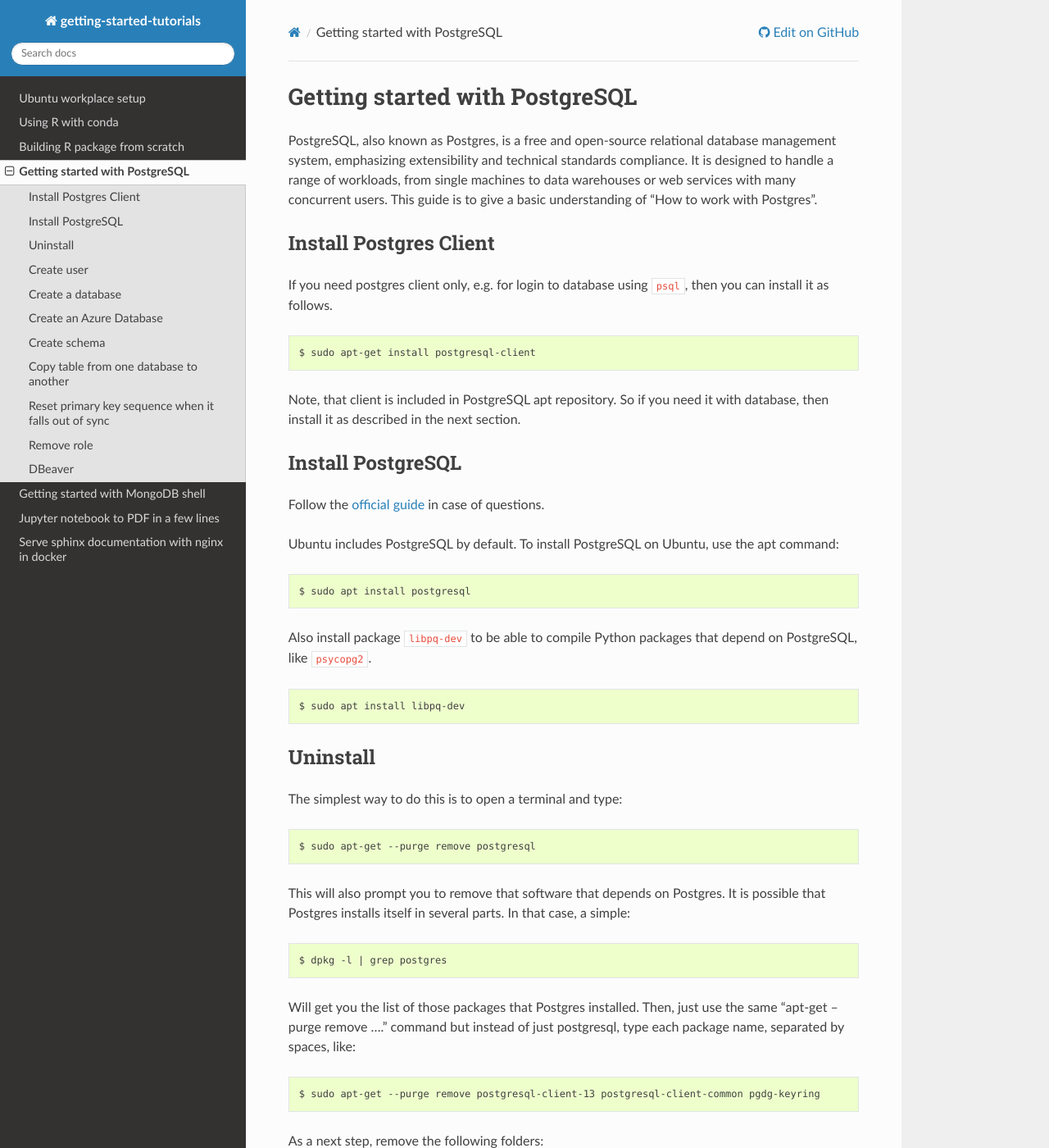
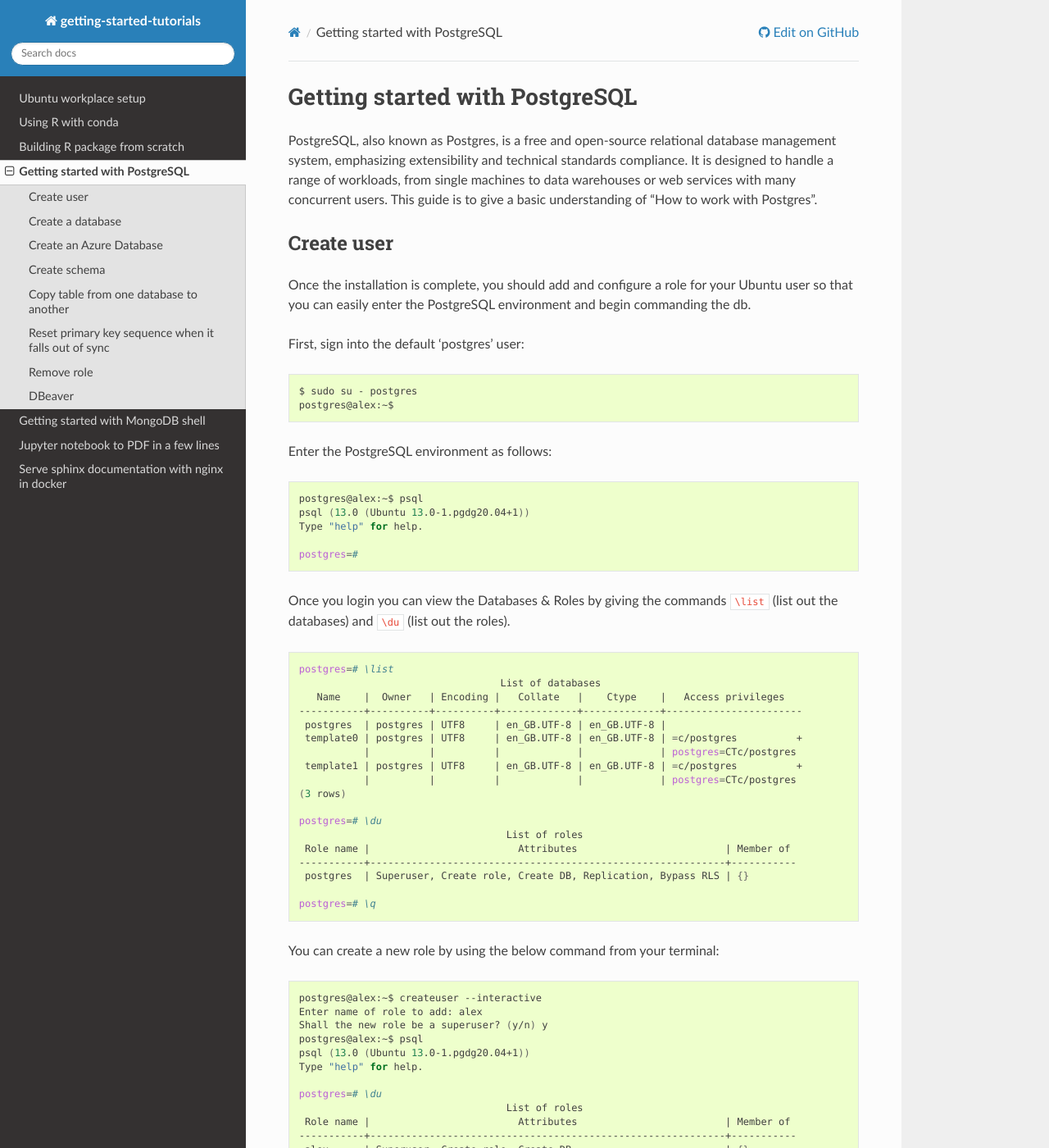
Before and after one commit to viktorsapozhok/getting-started-tutorials, a Sphinx documentation site: the page built from docs/source/postgres.rst, in a window 1280 px wide and 1400 px high. Shown: the whole window at 82% size. Built offline with Sphinx 7.4.7 and the Read the Docs theme 2.0.0, drawn with Linux system fonts in a browser that asks for light colours; some of the changed text lies outside the part shown.

```diff
--- a/docs/source/postgres.rst
+++ b/docs/source/postgres.rst
@@ -6,77 +6,6 @@ management system, emphasizing extensibility and technical standards compliance.
 It is designed to handle a range of workloads, from single machines to data warehouses
 or web services with many concurrent users. This guide is to give a basic
 understanding of “How to work with Postgres”.
-
-Install Postgres Client
------------------------
-
-If you need postgres client only, e.g. for login to database using ``psql``, then you can install it as follows.
-
-.. code-block:: bash
-
-    $ sudo apt-get install postgresql-client
-
-Note, that client is included in PostgreSQL apt repository. So if you need it with database, then install it
-as described in the next section.
-
-Install PostgreSQL
-------------------
-
-Follow the `official guide <https://www.postgresql.org/download/linux/ubuntu/>`__ in case of questions.
-
-Ubuntu includes PostgreSQL by default. To install PostgreSQL on Ubuntu, use the apt command:
-
-.. code-block:: bash
-
-    $ sudo apt install postgresql
-
-Also install package ``libpq-dev`` to be able to compile Python packages that depend on
-PostgreSQL, like ``psycopg2``.
-
-.. code-block:: bash
-
-    $ sudo apt install libpq-dev
-
-Uninstall
----------
-
-The simplest way to do this is to open a terminal and type:
-
-.. code-block:: bash
-
-    $ sudo apt-get --purge remove postgresql
-
-This will also prompt you to remove that software that depends on Postgres.
-It is possible that Postgres installs itself in several parts. In that case, a simple:
-
-.. code-block:: bash
-
-    $ dpkg -l | grep postgres
-
-Will get you the list of those packages that Postgres installed. Then, just use
-the same "apt-get --purge remove ...." command but instead of just postgresql,
-type each package name, separated by spaces, like:
-
-.. code-block:: bash
-
-    $ sudo apt-get --purge remove postgresql-client-13 postgresql-client-common pgdg-keyring
-
-As a next step, remove the following folders:
-
-.. code-block:: bash
-
-    $ sudo rm -rf /var/lib/postgresql/
-    $ sudo rm -rf /var/log/postgresql/
-    $ sudo rm -rf /etc/postgresql/
-
-And finally, remove the postgres user and group:
-
-.. code-block:: bash
-
-    $ userdel -r postgres
-    $ groupdel postgres
-
-That's it.
 
 Create user
 -----------
```
Also changed, not shown: docs/source/workplace/index.rst (+5 -3 lines), docs/source/workplace/postgres.rst (added, +75 -0 lines), docs/source/workplace/utils.rst (+9 -0 lines), docs/source/workplace/vpn.rst (added, +91 -0 lines).
